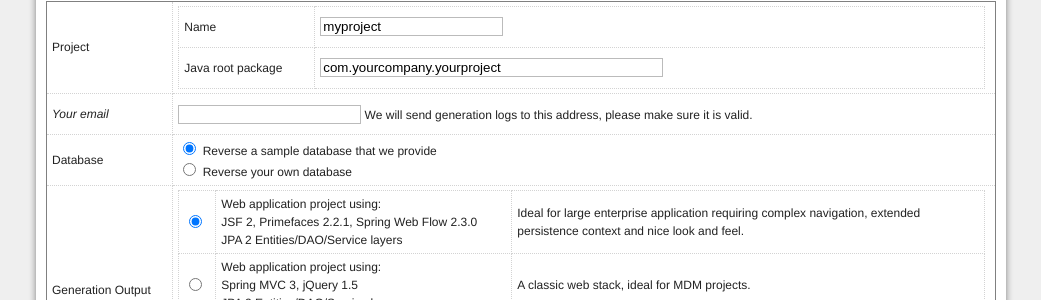
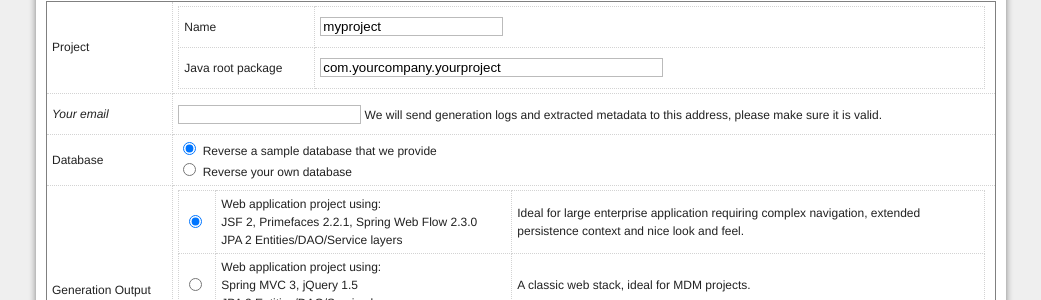
Before and after one commit to springfuse/springfuse.github.com, a Jekyll site: the page built from index.md, in a window 1280 px wide. Shown: the part 233-533 px from the top of the page, without its empty margins (119-1160 px from the left). Built offline with Jekyll 4.4.1, drawn with Linux system fonts in a browser that asks for light colours; Markdown is read by kramdown in place of the engine named in the settings.

Commit message:
metadata in email..

```diff
--- a/index.md
+++ b/index.md
@@ -55,7 +55,7 @@ input.error {
 		<tr>
 			<th><i>Your email</i></th>
 			<td>
-				<input type="text" id="email" class="updateCommand"> We will send generation logs to this address, please make sure it is valid.
+				<input type="text" id="email" class="updateCommand"> We will send generation logs and extracted metadata to this address, please make sure it is valid.
 			</td>
 		</tr>
 		<tr>
```
